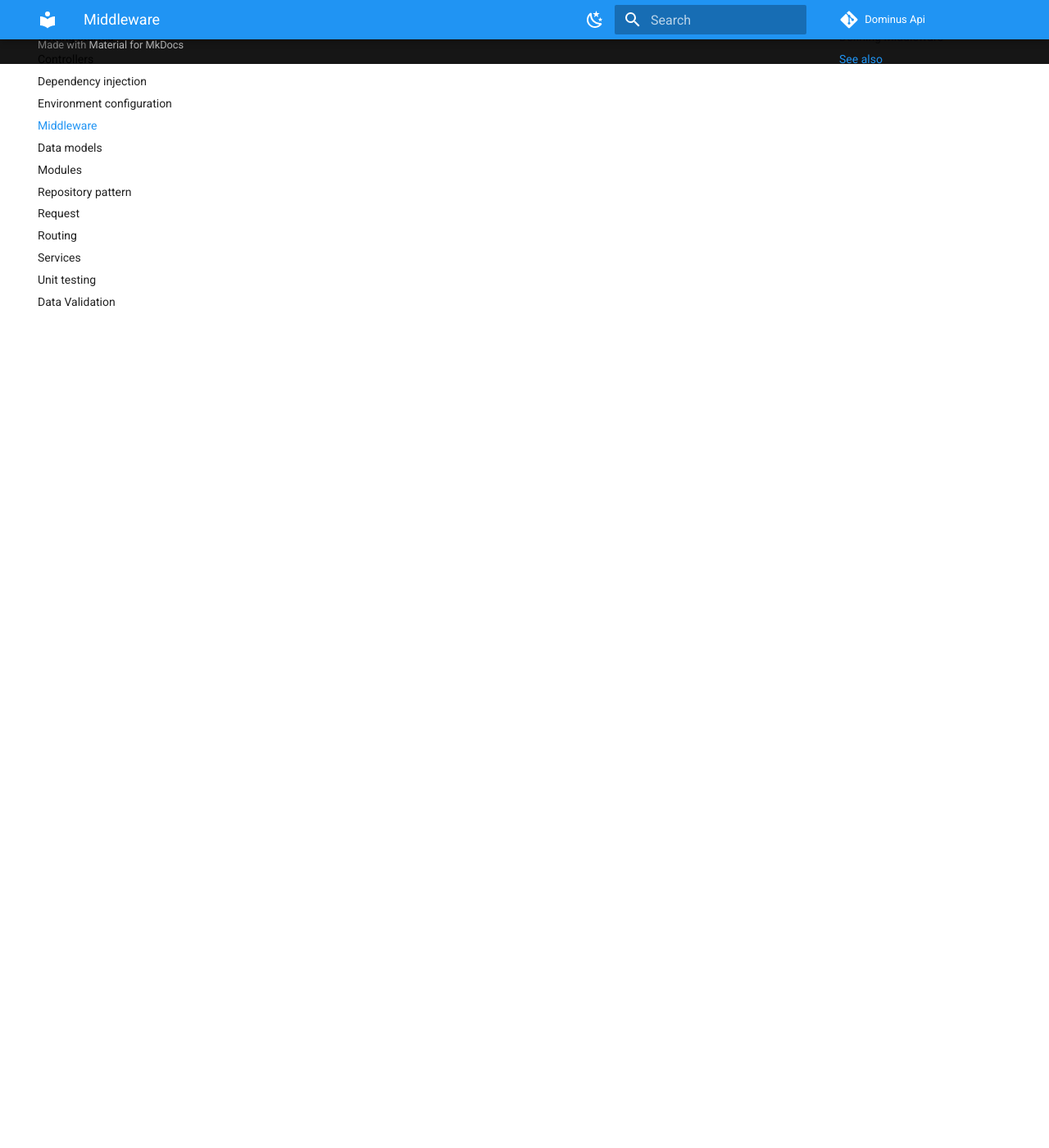
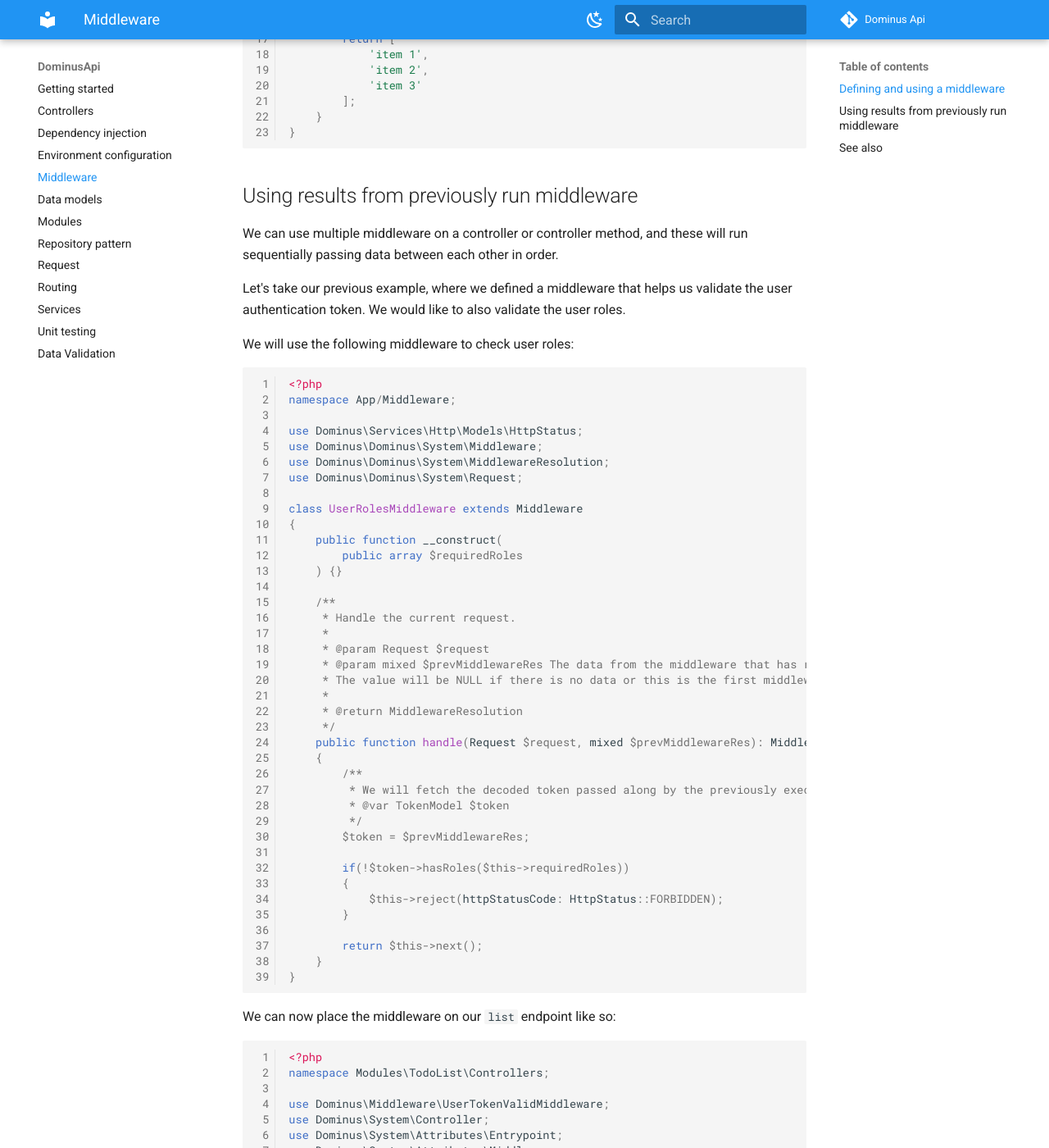
Before and after one commit to daniel1919-00/DominusApi, an MkDocs documentation site: the page built from docs/docs/middleware.md, in a window 1280 px wide and 1400 px high, scrolled down 1595 px. Shown: the whole window at 82% size. Built offline with MkDocs 1.6.1 and Material for MkDocs 9.7.7, drawn with Linux system fonts in a browser that asks for light colours; comment, search, counter and statistics services are not loaded; some of the changed text lies outside the part shown.

Commit message:
* Changed the middleware system to pass along data from previously run middleware to the handle method of the next one.
* Simplified the MiddlewareResolution class by changing it to a simple property only model

* Removed any Jetbrains IDE php attributes

````diff
--- a/docs/docs/middleware.md
+++ b/docs/docs/middleware.md
@@ -4,7 +4,7 @@ Middleware provide a convenient mechanism for inspecting and filtering HTTP requ
 
 Your middleware should reside in the `App/Middleware` directory of a dominus project.
 
-## Defining Middleware
+## Defining and using a middleware
 
 We can use the Dominus CLI to generate middleware with the following command:
 ```
@@ -24,19 +24,35 @@ use Dominus\Dominus\System\Request;
 
 class UserTokenValidMiddleware extends Middleware
 {
-    public function handle(Request $request): MiddlewareResolution
+    // Middleware also supports dependency injection
+    public function __construct(
+        private IdentityProvider $idp
+    ) {}
+
+    /**
+     * Handle the current request.
+     *
+     * @param Request $request
+     * @param mixed $prevMiddlewareRes The data from the middleware that has run before this one.
+     * The value will be NULL if there is no data or this is the first middleware to run.
+     *
+     * @return MiddlewareResolution
+     */
+    public function handle(Request $request, mixed $prevMiddlewareRes): MiddlewareResolution
     {
-        if($request->getParam('token') !== 'valid-token')
+        $token = $this->idp->decodeToken($request->getParam('token'));
+        if(!$token->isValid)
         {
             $this->reject(httpStatusCode: HttpStatus::UNAUTHORIZED);
         }
 
-        return $this->next();
+        // pass along the decoded token to the next middleware
+        return $this->next($token);
     }
 }
 ```
 
-We can now use middleware on our controller using the `#[Middleware]` attribute.
+We can now use middleware on our controller using the `#[Middleware]` attribute. Using it on the controller will run the middleware for every endpoint.
 ``` php
 <?php
 namespace Modules\TodoList\Controllers;
@@ -63,6 +79,90 @@ class TodoListController extends Controller
 }
 ```
 
+## Using results from previously run middleware
+
+We can use multiple middleware on a controller or controller method, and these will run sequentially passing data between each other in order.
+
+Let's take our previous example, where we defined a middleware that helps us validate the user authentication token. We would like to also validate the user roles.
+
+We will use the following middleware to check user roles:
+
+``` php
+<?php
+namespace App/Middleware;
+
+use Dominus\Services\Http\Models\HttpStatus;
+use Dominus\Dominus\System\Middleware;
+use Dominus\Dominus\System\MiddlewareResolution;
+use Dominus\Dominus\System\Request;
+
+class UserRolesMiddleware extends Middleware
+{
+    public function __construct(
+        public array $requiredRoles
+    ) {}
+
+    /**
+     * Handle the current request.
+     *
+     * @param Request $request
+     * @param mixed $prevMiddlewareRes The data from the middleware that has run before this one.
+     * The value will be NULL if there is no data or this is the first middleware to run.
+     *
+     * @return MiddlewareResolution
+     */
+    public function handle(Request $request, mixed $prevMiddlewareRes): MiddlewareResolution
+    {
+        /**
+         * We will fetch the decoded token passed along by the previously executed UserTokenValidMiddleware middleware
+         * @var TokenModel $token
+         */
+        $token = $prevMiddlewareRes;
+
+        if(!$token->hasRoles($this->requiredRoles))
+        {
+            $this->reject(httpStatusCode: HttpStatus::FORBIDDEN);
+        }
+
+        return $this->next();
+    }
+}
+```
+
+We can now place the middleware on our `list` endpoint like so:
+
+``` php
+<?php
+namespace Modules\TodoList\Controllers;
+
+use Dominus\Middleware\UserTokenValidMiddleware;
+use Dominus\System\Controller;
+use Dominus\System\Attributes\Entrypoint;
+use Dominus\System\Attributes\Middleware;
+use Dominus\System\Attributes\RequestMethod;
+
+#[Entrypoint('list')]
+#[Middleware(UserTokenValidMiddleware::class)]
+class TodoListController extends Controller
+{
+    // the second parameter of the Middleware attribute
+    // allows us to pass arguments to the middleware constructor
+    //
+    // Here, for example the array key 'requiredRoles'
+    // will be passed to the constructor's $requiredRoles parameter
+    #[Middleware(UserRolesMiddleware::class, ['requiredRoles' => ['normal-user']])]
+    #[RequestMethod('GET')]
+    public function list()
+    {
+        return [
+            'item 1',
+            'item 2',
+            'item 3'
+        ];
+    }
+}
+```
+
 ## See also
 
 [Dependency Injection](dependency%20injection.md)
--- a/download-manifest.json
+++ b/download-manifest.json
@@ -1,5 +1,5 @@
 {
-    "version": "2.0.4",
+    "version": "2.0.5",
     "manifest": [
         {
             "type": "dir",
````
Also changed, not shown: 5 other files.
